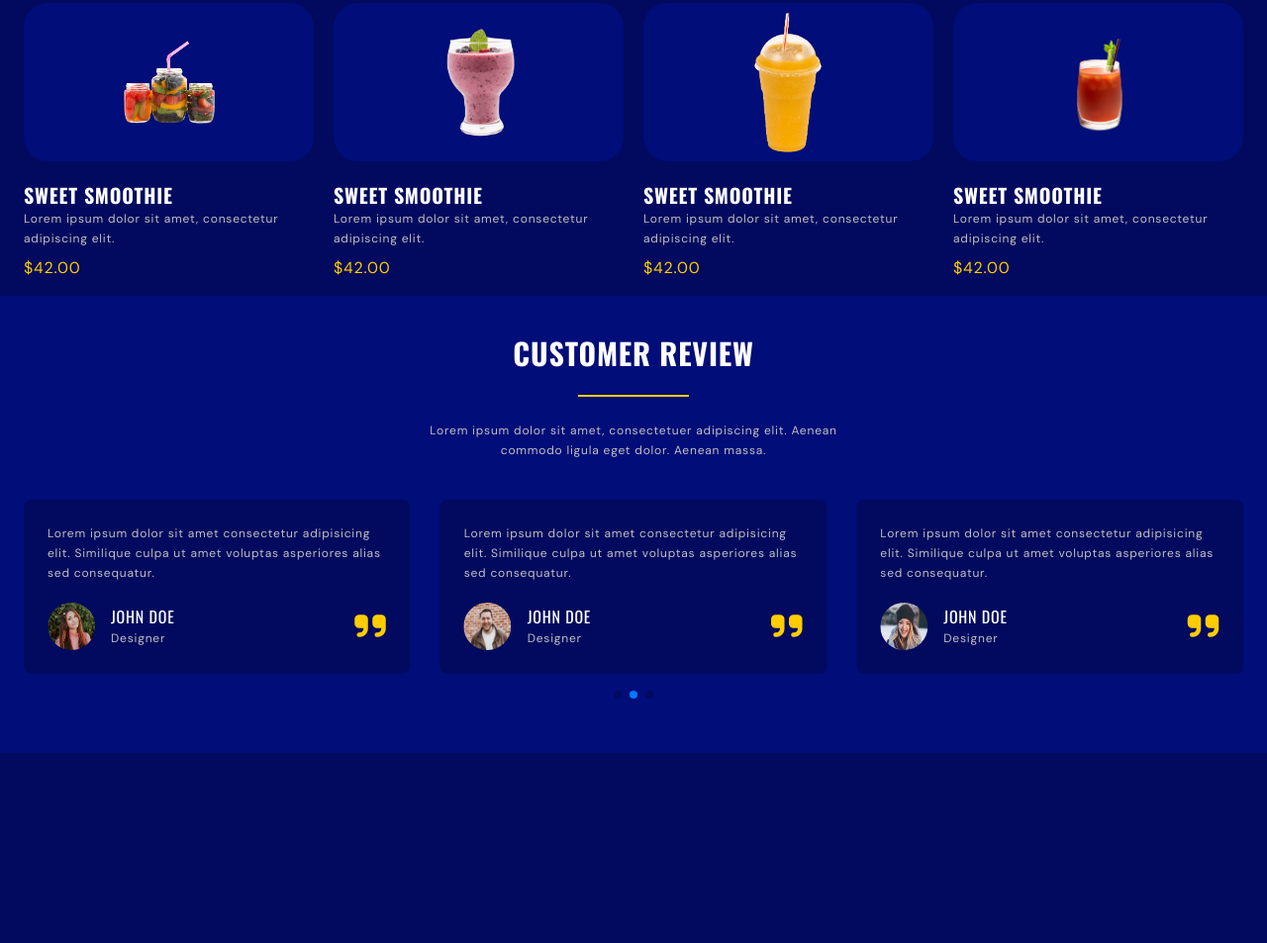
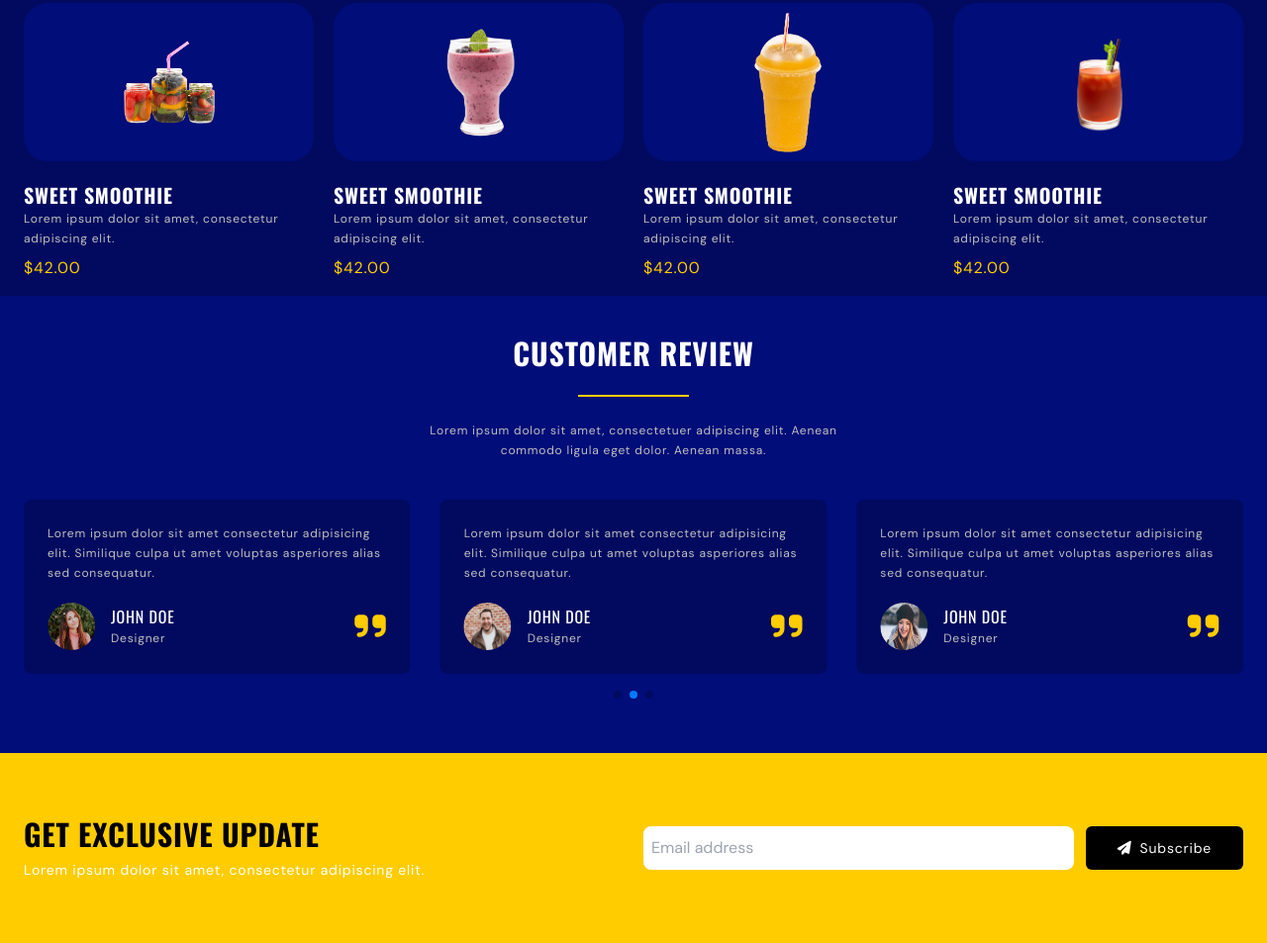
Before and after one commit to Admaroua/responsive-Burger-WebSite-with-TailwindCSS-and-JavaScript, a website: page src/index.html in a window 1280 px wide. Shown: the part 2862-3815 px from the top of the page at 99% size. Before the commit the page ends 3623 px from the top, so only its background shows below. Drawn offline with nearby package versions, Linux system fonts and the light colour scheme; a web font is replaced by a local one.

Commit message:
Contact section

```diff
--- a/src/index.html
+++ b/src/index.html
@@ -468,6 +468,23 @@
     </section>
 
     <!--~~~~~~~~~~~~~~~ Contact ~~~~~~~~~~~~~~~-->
+    <section id="contact" class="bg-secondaryColor py-16">
+      <div class="container flex flex-col gap-5 md:flex-row md:items-center ">
+        <div class="space-y-2 md:flex-1">
+          <h2 class="contact_title">GET EXCLUSIVE UPDATE</h2>
+          <p class="text-sm">Lorem ipsum dolor sit amet, consectetur adipiscing elit.</p>
+        </div>
+        <div class="flex flex-col md:flex-row gap-3 md:flex-1">
+          <input type="email" placeholder="Email address" class="bg-whiteColor text-blackColor w-full rounded-lg p-2 outline-none">
+          <a href="" class="flex items-center justify-center gap-2 btn bg-darkColor hover:opacity-75">
+            <i class="fa-solid fa-paper-plane"></i>
+            Subscribe
+          </a>
+        </div>
+
+      </div>
+
+    </section>
 
     </main>
     <!--~~~~~~~~~~~~~~~ Footer ~~~~~~~~~~~~~~~-->
--- a/src/input.css
+++ b/src/input.css
@@ -30,8 +30,12 @@
 @layer utilities{
     .home_title,
     .card_title,
-    .section_title{
+    .section_title,
+    .contact_title{
         @apply text-4xl font-oswald font-bold uppercase lg:text-6xl;
+    }
+    .contact_title{
+        @apply text-darkColor text-3xl;
     }
     .name{
         @apply text-base font-oswald uppercase;
```
Also changed, not shown: dist/output.css.
